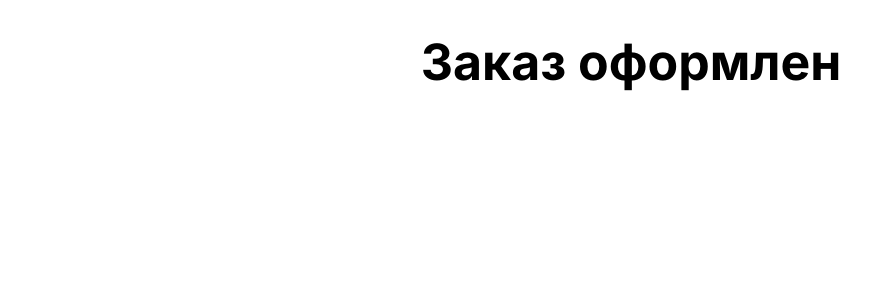
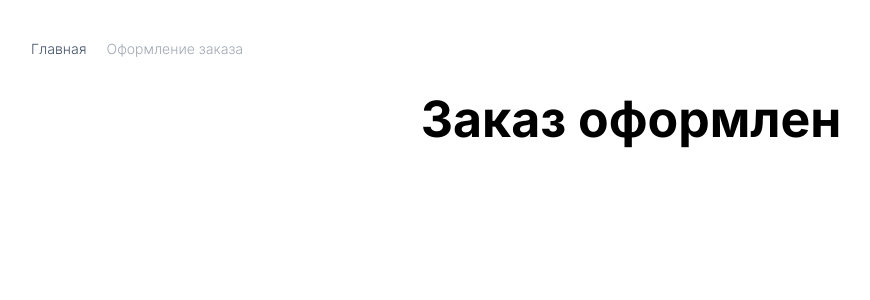
Before and after one commit to mvodev/hotels-online-shop, a React (Vite) app: page /hotels-online-shop/confirm in a window 1280 px wide. Shown: the top 300 px of the page, without its empty margins (9-879 px from the left). Built offline with nearby package versions, Linux system fonts and the light colour scheme.

Commit message:
add bread crumbs for confirm order page

```diff
--- a/src/pages/ConfirmPage.scss
+++ b/src/pages/ConfirmPage.scss
@@ -1,4 +1,5 @@
 .confirm {
+  padding: 40px;
   &__header {
     font-size: 50px;
     font-family: 'Inter';
--- a/src/pages/ConfirmPage.tsx
+++ b/src/pages/ConfirmPage.tsx
@@ -1,8 +1,13 @@
+import BreadCrumbs from '../components/bread-crumbs/BreadCrumbs';
 import './ConfirmPage.scss';
 
 const ConfirmPage = () => {
   return (
     <main className="confirm">
+      <BreadCrumbs links={[
+        {link:'/',name:'Главная'},
+        {link: '',name:`${'Оформление заказа'}`,actual:true},
+      ]}/>
       <h1 className="confirm__header">Заказ оформлен</h1>
     </main>
   )
```
Also changed, not shown: 2 other files (tests, documents, lock files or other folders).
